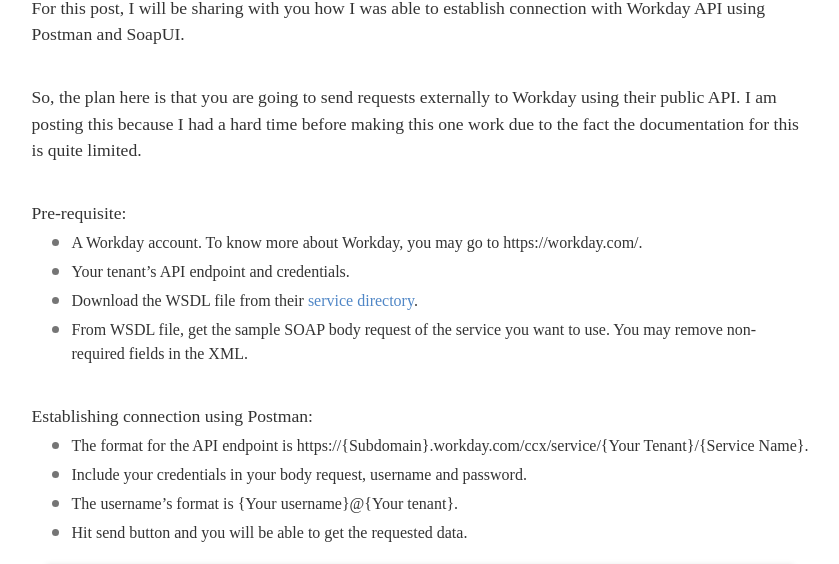
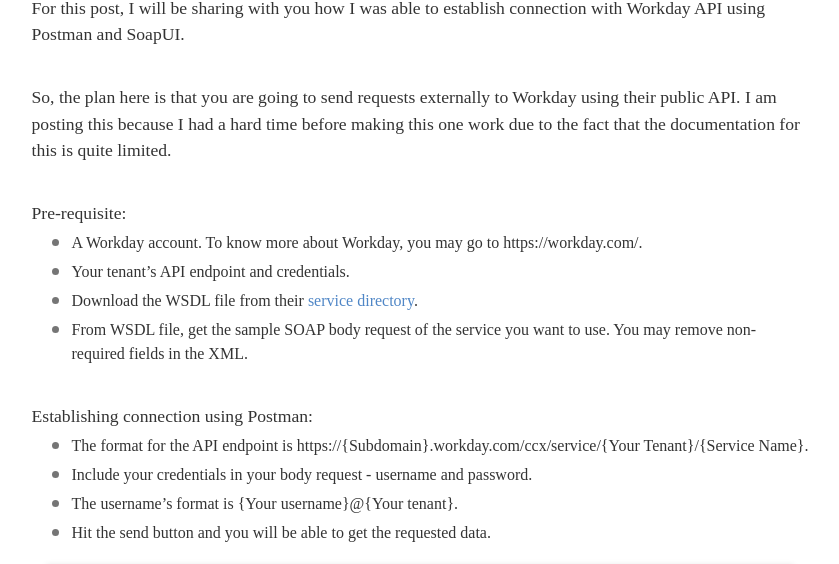
Before and after one commit to bonasfvck/blog, a Jekyll site: the page built from _posts/2020-06-14-workday-api-postman-soapui.md, in a window 1280 px wide and 900 px high. Shown: the part 333-897 px from the top of the window, without its empty margins (220-1059 px from the left). Built offline with Jekyll 4.4.1, drawn with Linux system fonts in a browser that asks for light colours; nearby versions of some CDN libraries; some web fonts are replaced; comment, search, counter and statistics services are not loaded; some of the changed text lies outside the part shown.

Commit message:
Update 2020-06-14-workday-api-postman-soapui.md

```diff
--- a/_posts/2020-06-14-workday-api-postman-soapui.md
+++ b/_posts/2020-06-14-workday-api-postman-soapui.md
@@ -11,7 +11,7 @@
 
 <br>
 
-So, the plan here is that you are going to send requests externally to Workday using their public API. I am posting this because I had a hard time before making this one work due to the fact the documentation for this is quite limited.
+So, the plan here is that you are going to send requests externally to Workday using their public API. I am posting this because I had a hard time before making this one work due to the fact that the documentation for this is quite limited.
 
 <br>
 
@@ -25,9 +25,9 @@
 
 Establishing connection using Postman:
 - The format for the API endpoint is https://{Subdomain}.workday.com/ccx/service/{Your Tenant}/{Service Name}.
-- Include your credentials in your body request, username and password.
+- Include your credentials in your body request - username and password.
 - The username's format is {Your username}@{Your tenant}.
-- Hit send button and you will be able to get the requested data.
+- Hit the send button and you will be able to get the requested data.
 
 <img src="/assets/img/workday_functions.JPG" alt="Postman">
 
```
Also changed, not shown: other parts of _posts/2020-06-14-workday-api-postman-soapui.md (+1 -1 lines).
